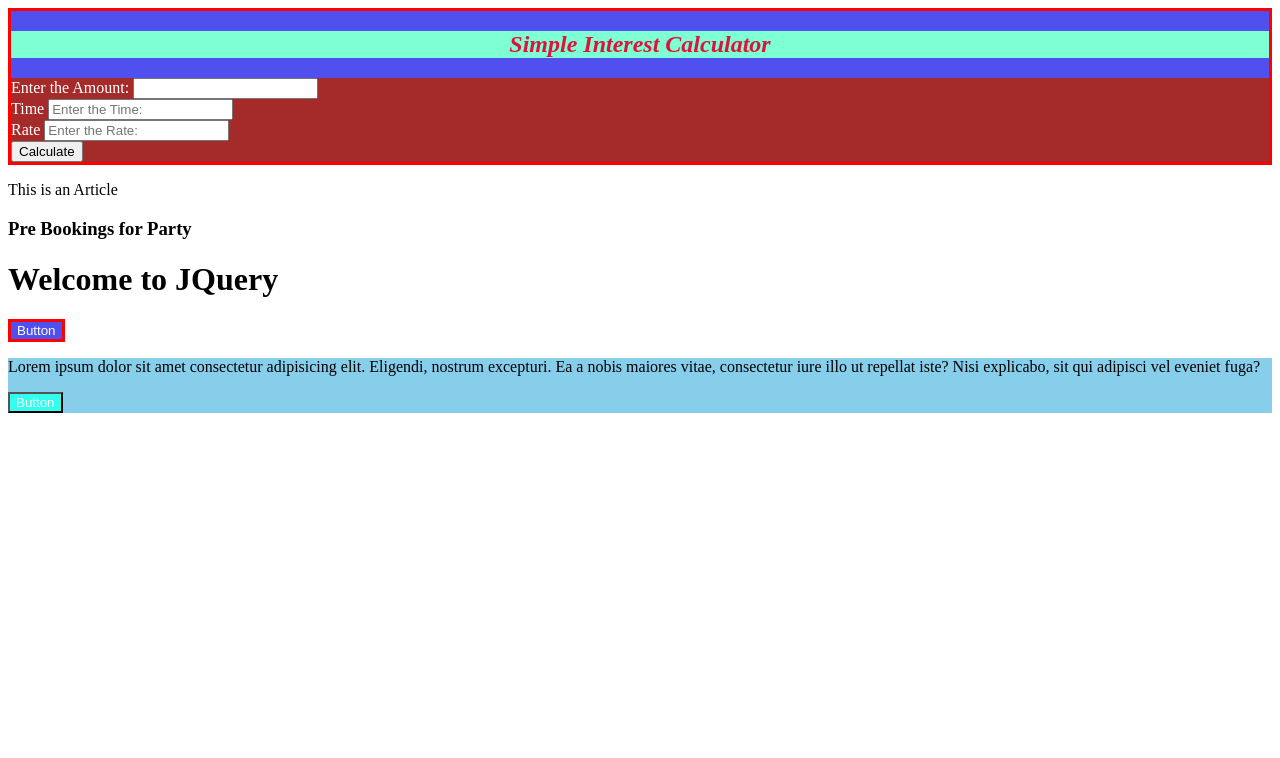
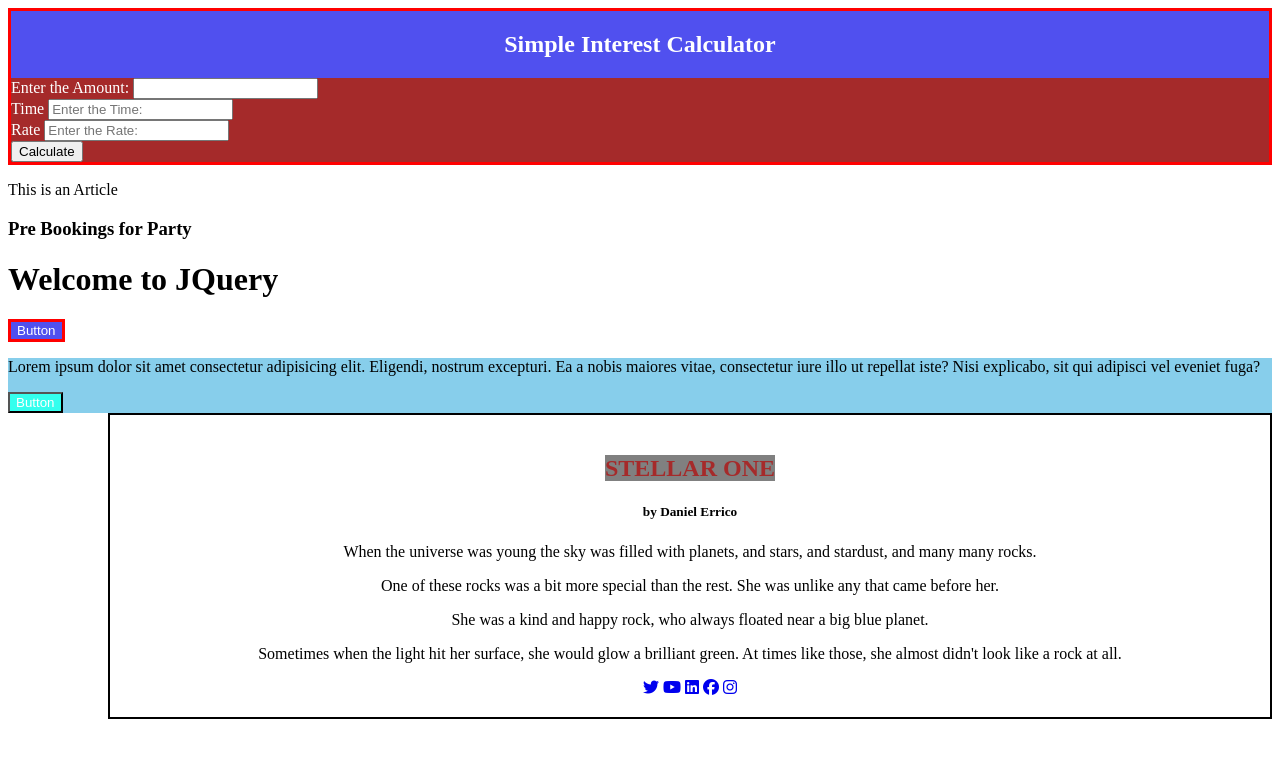
Before and after one commit to LavanyaGopathi/Source-Code, a plain HTML site: page HTML/simple interest.html in a window 1280 px wide. Drawn offline with nearby package versions, Linux system fonts and the light colour scheme.

Commit message:
push,comitt,pop

```diff
--- a/HTML/simple interest.html
+++ b/HTML/simple interest.html
@@ -6,6 +6,7 @@
     <meta http-equiv="X-UA-Compatible" content="IE=edge">
     <meta name="viewport" content="width=device-width, initial-scale=1.0">
     <title>Simple Interest</title>
+    <script src="https://kit.fontawesome.com/e4cc3a7ee2.js" crossorigin="anonymous"></script>
     <!-- jquery is all ways placed in top of the java script-->
     <style>
         .class {
@@ -18,13 +19,21 @@
 
         h2 {
             text-align: center;
-            background-color: aquamarine;
-            color: crimson;
-            font-style: italic;
         }
 
         #Venue div {
             size: 15%;
+        }
+
+        .one {
+            text-align: center;
+            padding: 20px;
+            margin-left: 100px;
+            border: 2px solid black;
+        }
+
+        h5 {
+            text-align: center;
         }
     </style>
 </head>
@@ -74,6 +83,25 @@
         <button id="h">Button</button>
 
     </div>
+    <div class="one">
+        <h2 id="three"><span style="background-color:gray;color: brown;">STELLAR ONE</span></h2>
+        <h5>by Daniel Errico</h5>
+
+        <p id="two">When the universe was young the sky was filled with planets, and stars, and stardust, and many many rocks. </p>
+
+        <p id="two">One of these rocks was a bit more special than the rest. She was unlike any that came before her. </p>
+        <p id="two">She was a kind and happy rock, who always floated near a big blue planet.</p>
+        <p id="two">Sometimes when the light hit her surface, she would glow a brilliant green. At times like those, she almost didn't look like a rock at all.
+        </p>
+        <div id="links">
+            <a href="https://twitter.com/" target="_blank"><i class="fa-brands fa-twitter"></i></a>
+            <a href="https://www.youtube.com"><i class="fa-brands fa-youtube"></i></a>
+            <a href="https://www.linkedin.com" target="_blank"><i class="fa-brands fa-linkedin"></i></a>
+            <a href="https://www.facebook.com"><i class="fa-brands fa-facebook"></i></a>
+            <a href="https://www.instagram.com" target="_blank"><i class="fa-brands fa-instagram"></i></a>
+        </div>
+    </div>
+
     <script src="https://code.jquery.com/jquery-3.6.0.min.js" integrity="sha256-/xUj+3OJU5yExlq6GSYGSHk7tPXikynS7ogEvDej/m4=" crossorigin="anonymous"></script>
 
     <script type="text/javascript" src="../JAVASCRIPT/simple interest.js"></script>
--- a/JAVASCRIPT/simple interest.js
+++ b/JAVASCRIPT/simple interest.js
@@ -125,7 +125,44 @@ $('#h').click(function() {
     })
     //ex:-7
 $('#h').css({
-    'backgroundColor': "#33ffee",
-    'color': '#ffff',
-    'border': 'solid bloue 3px'
-})
+        'backgroundColor': "#33ffee",
+        'color': '#ffff',
+        'border': 'solid bloue 3px'
+    })
+    //you tube exercise:-
+    //$('#two,#two,#two,#two').hide(1000);
+    //$('#two1,#two2').css('color', 'red');
+    //$("*").css('color', 'red');
+    //$('h5').css("color", 'blue');
+    //$('[id]').css('color', 'blue');
+    //$('a').css('color', 'purple');
+    //$('a[target = "_blank"]').css('color', 'blue');
+    //$('a[target != "_blank"]').css('color', 'blue');
+    //Event Concepts:-1
+    // $('h5').click(function() {
+    //     $('p').hide(3000);
+    // });
+    // //2:-double click:-
+    // $('h5').click(function() {
+    //     $('p').hide(3000);
+    //     $('h5').css('color', 'red')
+    // });
+    // //3:-this,mouseover,mouseleave
+    // $('h5').mouseover(function() {
+    //     $('p').hide(3000);
+    //     $('this').css('color', 'pink')
+    // });
+    // $('h5').mouseleave(function() {
+    //     $('p').show(3000);
+    //     $('this').css('color', 'brown')
+    // });
+    // //4:-hover
+$('#three').hover(
+    function() {
+        $('#two,#two,#two,#two').css('color', 'yellow');
+    },
+
+    function() {
+        $('#two,#two,#two,#two').css('color', 'blue');
+    }
+);
```
